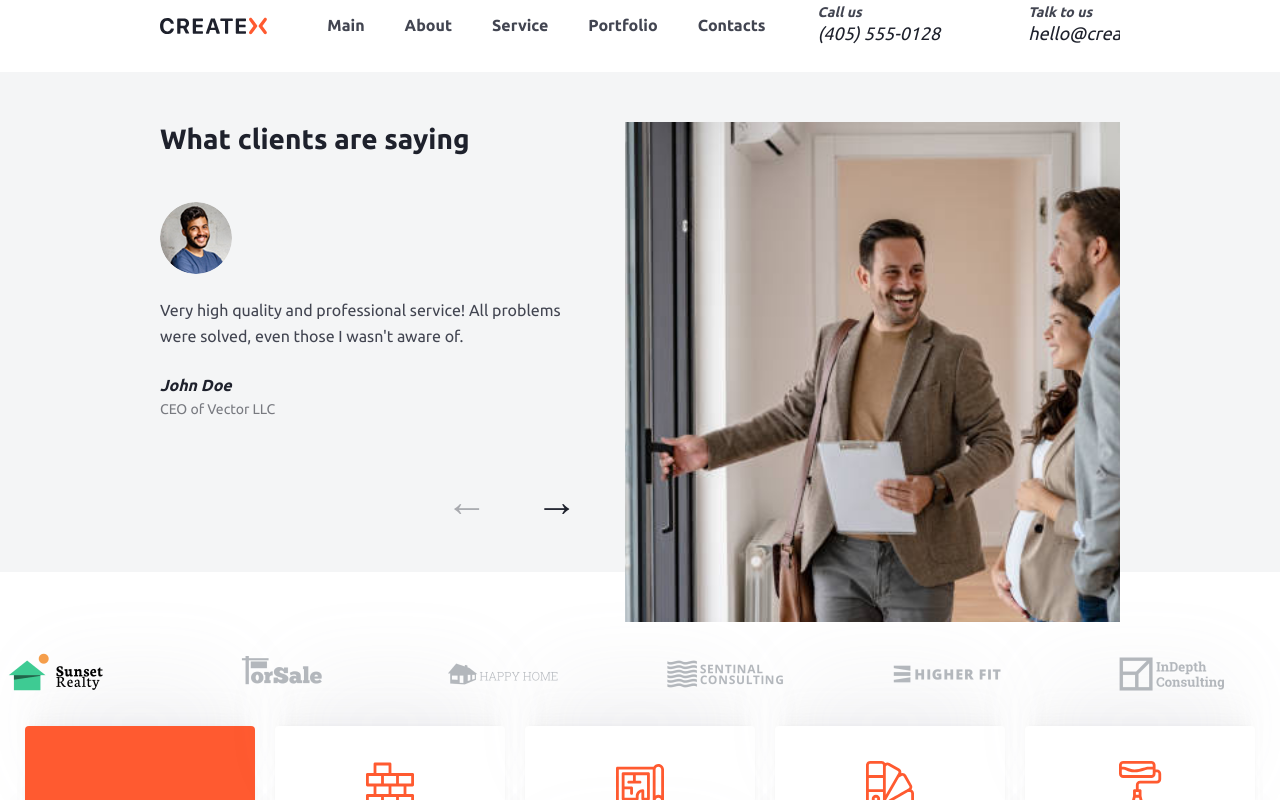
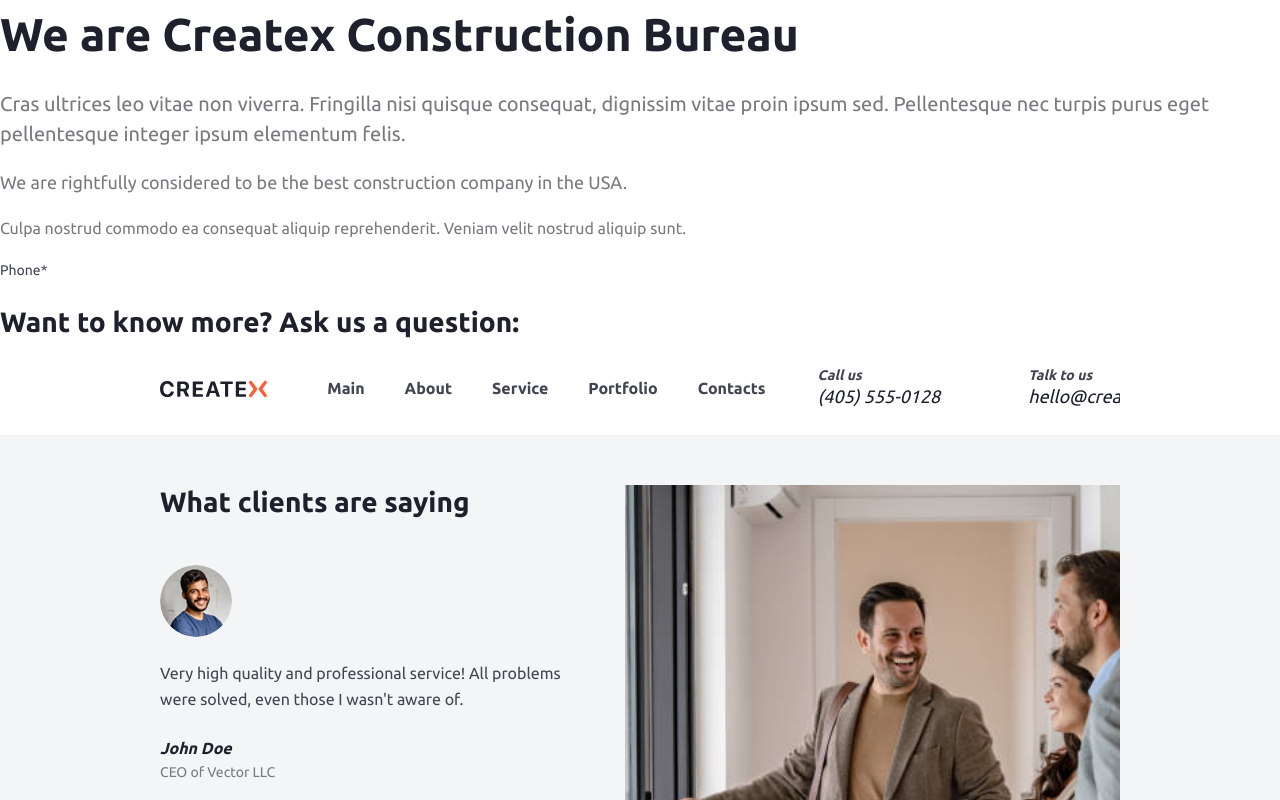
Before and after one commit to Faytelson/createx, a React (Vite) app: page / in a window 1280 px wide. Shown: the top 800 px of the page. Built offline with nearby package versions, Linux system fonts and the light colour scheme.

Commit message:
компонент Text готов

```diff
--- a/package.json
+++ b/package.json
@@ -11,6 +11,7 @@
     "preview": "vite preview"
   },
   "dependencies": {
+    "clsx": "^2.1.1",
     "immer": "^10.1.1",
     "radix-ui": "^1.4.2",
     "react": "^19.1.0",
--- a/src/App.jsx
+++ b/src/App.jsx
@@ -4,6 +4,7 @@ import Footer from "./components/Footer/Footer";
 import Filter from "@ui/Filter/Filter";
 import BrandCarousel from "./components/Carousels/BrandCarousel/BrandCarousel";
 import TestimonialCarousel from "./components/Carousels/TestimonialCarousel/TestimonialCarousel";
+import Text from "./components/ui/Text/Text";
 import { useVh } from "@hooks/useVh";
 
 function App() {
@@ -207,6 +208,60 @@ function App() {
 
   return (
     <div className="app">
+      <Text
+        tag="h1"
+        view="title-main"
+        weight="bold"
+        color="primary"
+      >
+        We are Createx Construction Bureau{" "}
+      </Text>
+
+      <Text
+        tag="p"
+        view="p-20"
+        weight="regular"
+        color="secondary"
+      >
+        Cras ultrices leo vitae non viverra. Fringilla nisi quisque consequat, dignissim vitae proin
+        ipsum sed. Pellentesque nec turpis purus eget pellentesque integer ipsum elementum felis.
+      </Text>
+
+      <Text
+        tag="p"
+        view="p-18"
+        weight="regular"
+        color="secondary"
+      >
+        We are rightfully considered to be the best construction company in the USA.
+      </Text>
+
+      <Text
+        tag="p"
+        view="p-16"
+        weight="regular"
+        color="secondary"
+      >
+        Culpa nostrud commodo ea consequat aliquip reprehenderit. Veniam velit nostrud aliquip sunt.
+      </Text>
+
+      <Text
+        tag="p"
+        view="p-14"
+        weight="regular"
+        color="dark"
+      >
+        Phone*
+      </Text>
+
+      <Text
+        tag="h2"
+        view="title-secondary"
+        weight="bold"
+        color="primary"
+      >
+        Want to know more? Ask us a question:
+      </Text>
       <Navbar menuItems={menuItems}></Navbar>
       <TestimonialCarousel
         title="What clients are saying"
--- /dev/null
+++ b/src/components/ui/Text/Text.jsx
@@ -0,0 +1,25 @@
+import styles from "./Text.module.scss";
+import { clsx } from "clsx";
+
+const Text = ({
+  tag = "p",
+  view, // title-main, title-secondary, p-20, p-18, p-16, p-14
+  weight = "regular",
+  color,
+  className,
+  children,
+}) => {
+  const Tag = tag;
+
+  const classes = clsx(
+    styles.text,
+    view && styles[`text_view_${view}`],
+    weight && styles[`text_weight_${weight}`],
+    color && styles[`text_color_${color}`],
+    className,
+  );
+
+  return <Tag className={classes}>{children}</Tag>;
+};
+
+export default Text;
--- /dev/null
+++ b/src/components/ui/Text/Text.module.scss
@@ -0,0 +1,72 @@
+@use "@styles" as *;
+
+.text {
+  @include font($font-main, 20px, 400);
+  line-height: 150%;
+
+  &_view {
+    &_p-14 {
+      font-size: 14px;
+    }
+
+    &_p-16 {
+      font-size: 16px;
+    }
+
+    &_p-18 {
+      font-size: 18px;
+    }
+
+    &_p-20 {
+      font-size: 20px;
+    }
+
+    &_title-secondary {
+      font-size: 24px;
+
+      @media screen and (min-width: 1024px) {
+        font-size: 28px;
+      }
+    }
+
+    &_title-main {
+      font-size: 34px;
+
+      @media screen and (min-width: 1024px) {
+        font-size: 46px;
+      }
+    }
+  }
+
+  &_weight {
+    &_regular {
+      font-weight: 400;
+    }
+
+    &_medium {
+      font-weight: 500;
+    }
+
+    &_bold {
+      font-weight: 700;
+    }
+  }
+
+  &_color {
+    &_primary {
+      color: $color-gray-900;
+    }
+
+    &_dark {
+      color: $color-gray-800;
+    }
+
+    &_secondary {
+      color: $color-gray-700;
+    }
+
+    &_white {
+      color: $color-white;
+    }
+  }
+}
```
Also changed, not shown: 1 other file (tests, documents, lock files or other folders).
